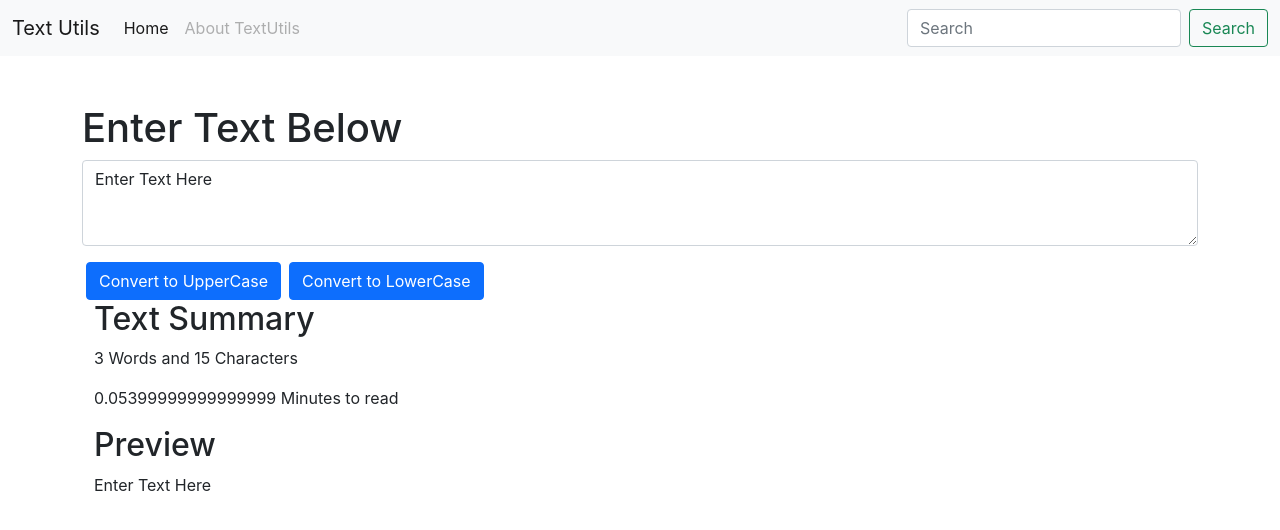
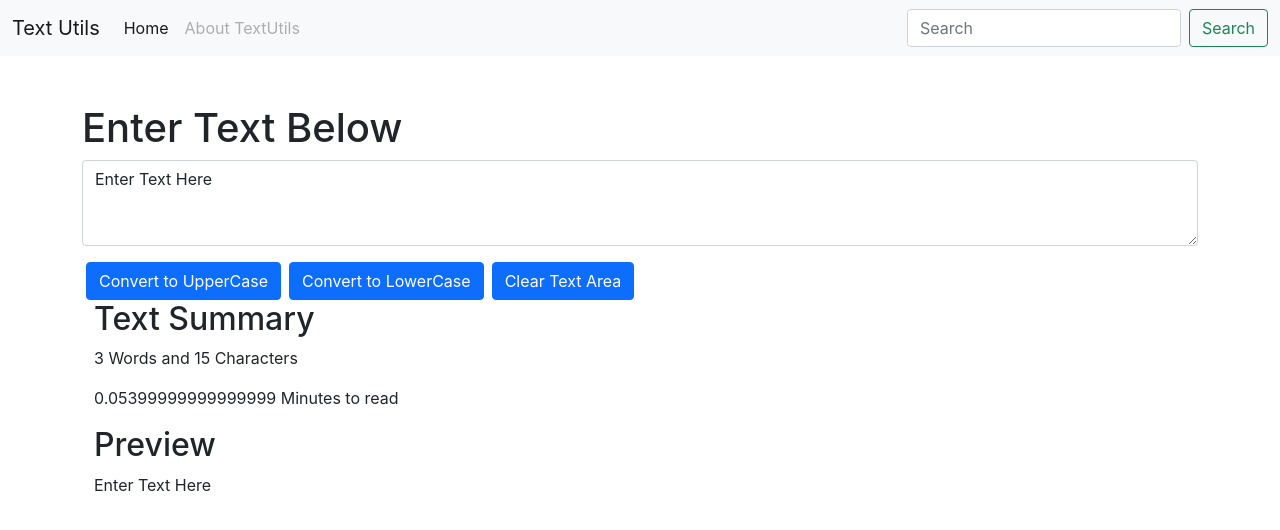
Before and after one commit to Muhammad-Ibrahim-Anjum/textUtilsReactProject, a React (Create React App) app: page / in a window 1280 px wide. Shown: the top 530 px of the page. Built offline with nearby package versions, Linux system fonts and the light colour scheme.

Commit message:
Updated a little

```diff
--- a/src/components/Textform.js
+++ b/src/components/Textform.js
@@ -7,6 +7,10 @@
     }
     const actionLowOnClick = () =>{
         let newText = text.toLowerCase();
+        setText(newText);
+    }
+    const actionClearOnClick = () =>{
+        let newText ="";
         setText(newText);
     }
     const getUserText = (event) =>{
@@ -22,6 +26,7 @@
                 </div>
                 <button className = "btn btn-primary mx-1" onClick={actionUpOnClick}>Convert to UpperCase</button>
                 <button className = "btn btn-primary mx-1" onClick={actionLowOnClick}>Convert to LowerCase</button>
+                <button className = "btn btn-primary mx-1" onClick={actionClearOnClick}>Clear Text Area</button>
             </div>
             <div className="container my3">
                 <h2>Text Summary</h2>
```
